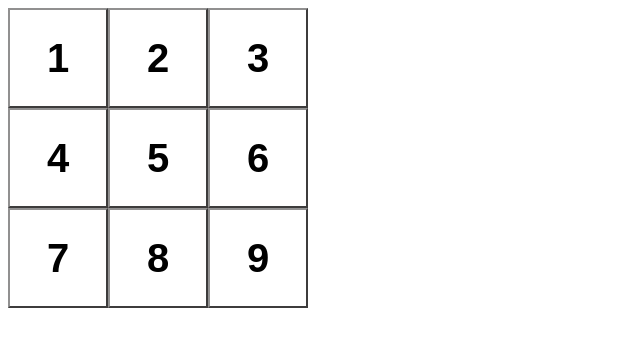
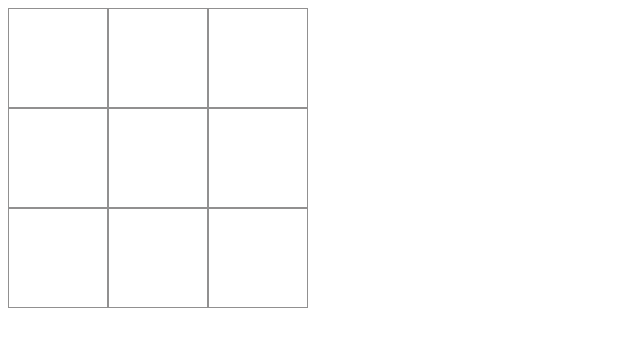
Before and after one commit to farzonarakh/Tic-tac-toe-react, a React (Vite) app in the folder tic-tac-toe/: page / in a window 1280 px wide. Shown: the top 346 px of the page, without its empty margins (0-640 px from the left). Built offline with nearby package versions, Linux system fonts and the light colour scheme.

Commit message:
Make an interactive component

```diff
--- a/tic-tac-toe/src/App.jsx
+++ b/tic-tac-toe/src/App.jsx
@@ -1,24 +1,39 @@
-function Square({value}) {
-  return <button className="square">{value}</button>;
+import { useState } from "react";
+
+function Square() {
+  const [value, setvalue] = useState(null);
+
+  function handleClick() {
+    setvalue('X')
+  }
+
+  return (
+    <button
+      className="square"
+      onClick={handleClick}
+    >
+      {value}
+    </button>
+  );
 }
 
 export default function Board() {
   return (
     <>
       <div className="board-row">
-        <Square value="1"/>
-        <Square value="2"/>
-        <Square value="3"/>
+        <Square />
+        <Square />
+        <Square />
       </div>
       <div className="board-row">
-        <Square value="4"/>
-        <Square value="5"/>
-        <Square value="6"/>
+        <Square />
+        <Square />
+        <Square />
       </div>
       <div className="board-row">
-        <Square value="7"/>
-        <Square value="8"/>
-        <Square value="9"/>
+        <Square />
+        <Square />
+        <Square />
       </div>
     </>
   );
--- a/tic-tac-toe/src/index.css
+++ b/tic-tac-toe/src/index.css
@@ -1,8 +1,13 @@
-.square{
+.square {
   background-color: white;
   height: 100px;
   width: 100px;
   font-size: 40px;
   font-weight: bold;
-  border-color: rgb(145, 144, 144);
+  border: 1px solid rgb(145, 144, 144);
+  cursor: pointer;
 }
+
+.board-row {
+  display: flex;
+}
```
